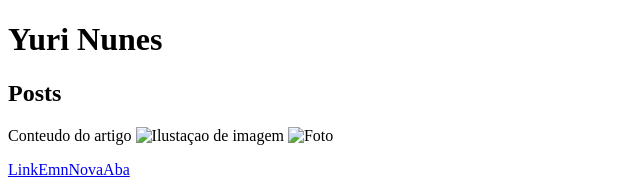
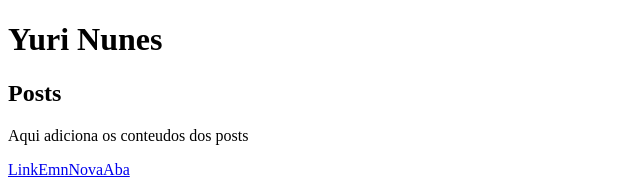
Before and after one commit to Shepardy22/vsCodeScripts, a plain HTML site: page Aulas HTML/estrutura basica html V.2.html in a window 1280 px wide. Shown: the top 195 px of the page, without its empty margins (0-640 px from the left). Drawn offline with Linux system fonts and the light colour scheme.

Commit message:
att html

```diff
--- a/Aulas HTML/estrutura basica html V.2.html
+++ b/Aulas HTML/estrutura basica html V.2.html
@@ -1,32 +1,30 @@
 <!DOCTYPE html>
+
 <html>
-
-  <head>
-      <!--comentario-->
+    <head>
 <meta charset="utf-8">
 <title>Título de Site</title> <!--titulo na aba-->
-  </head>
-
-
+    </head>
 
 <body>
     <header>
-
         <h1>Yuri Nunes</h1> <!--topo do cabecalho-->
     </header>
 
     <section>
-        <header>
-            <h2>Posts</h2>
-        </header>
+
+    <header>
+        <h2>Posts</h2>
+    </header>
+
         <p>
-            Conteudo do artigo
+            Aqui adiciona os conteudos dos posts
+<!--
+<img src="ARQ.jpg" alt="Ilustaçao de imagem ">       caso o link ou imagem fique off use o alt=""
+<img alt="Foto">
+-->
 
-<img src="ARQ.jpg" alt="Ilustaçao de imagem "><!--caso o link ou imagem fique off-->
-<img alt="Foto">
-
-
-        </p> <!--artigos-->
+        </p>
         <a href="www.google.com" target="_blanc">LinkEmnNovaAba</a><!--abrir pagina em nova aba-->
 
     <article>
```
